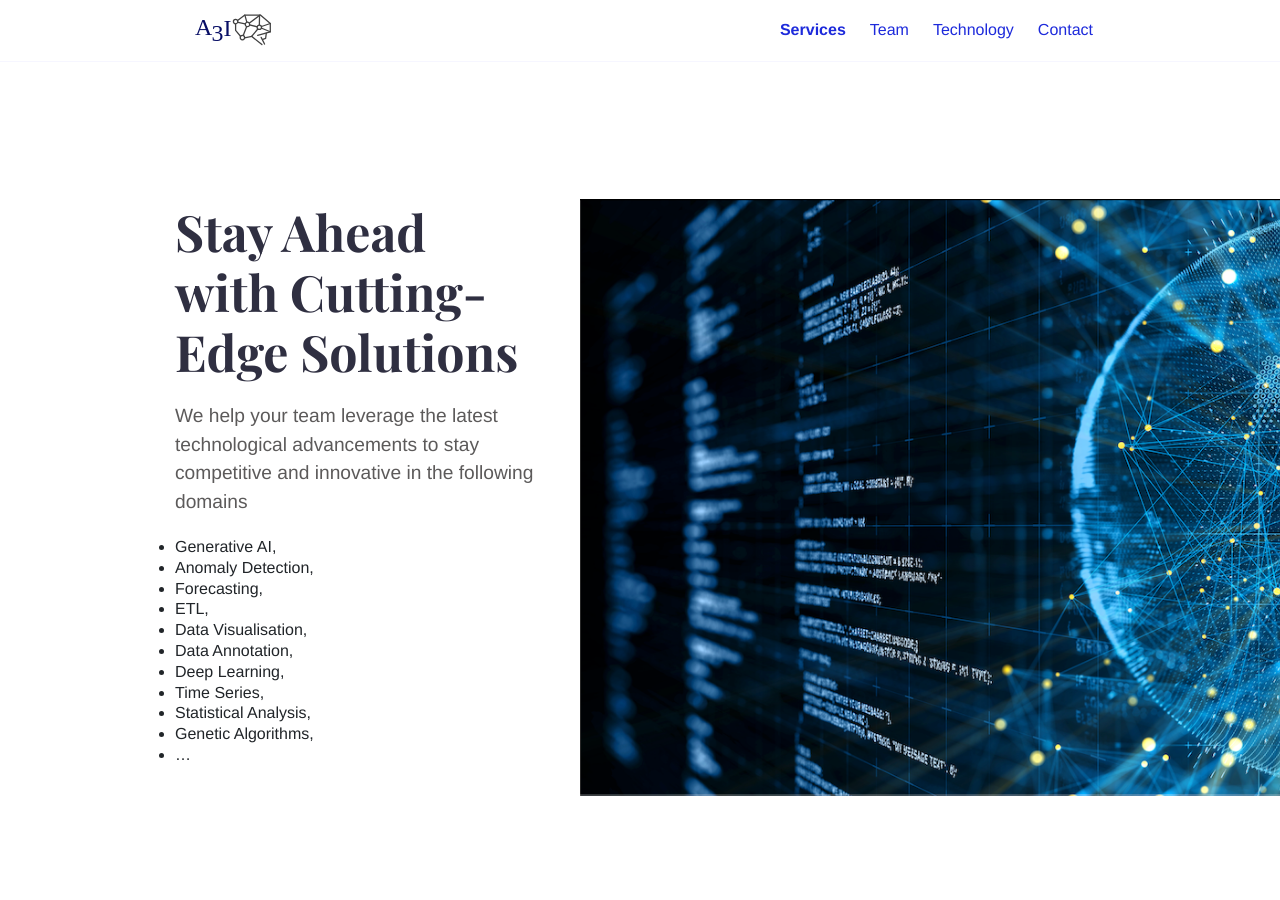
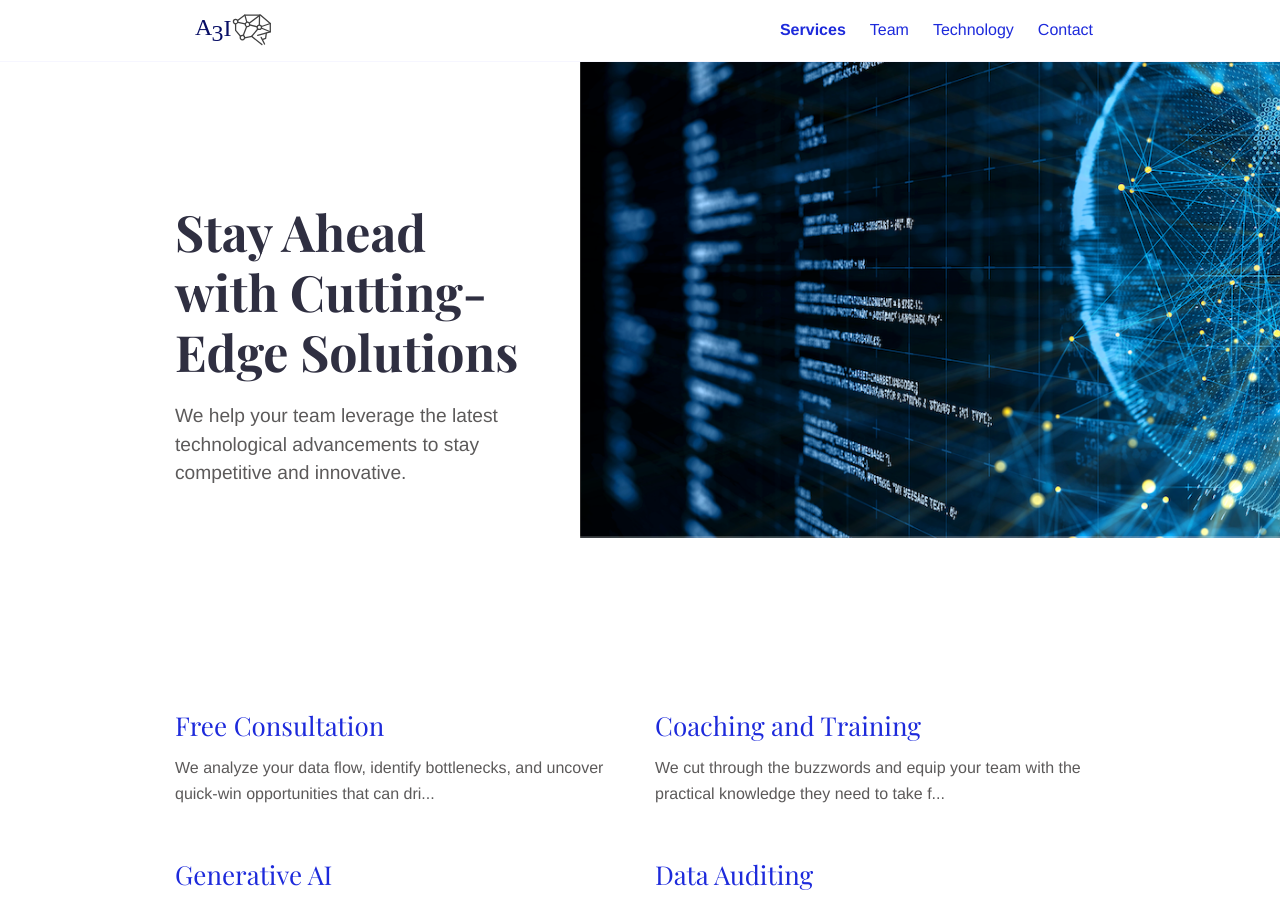
Before and after one commit to A3I-DataScience/A3I-DatScience.github.io, a Jekyll site: the page built from services.md, in a window 1280 px wide and 900 px high. Built offline with Jekyll 4.4.1, drawn with Linux system fonts in a browser that asks for light colours.

Commit message:
Update services.md

```diff
--- a/services.md
+++ b/services.md
@@ -9,16 +9,4 @@ intro_image_hide_on_mobile: true
 
 # Stay Ahead with Cutting-Edge Solutions
 
-We help your team leverage the latest technological advancements to stay competitive and innovative in the following domains
-
-* Generative AI,
-* Anomaly Detection,
-* Forecasting,
-* ETL,
-* Data Visualisation,
-* Data Annotation,
-* Deep Learning,
-* Time Series,
-* Statistical Analysis,
-* Genetic Algorithms,
-* ...
+We help your team leverage the latest technological advancements to stay competitive and innovative.
```
